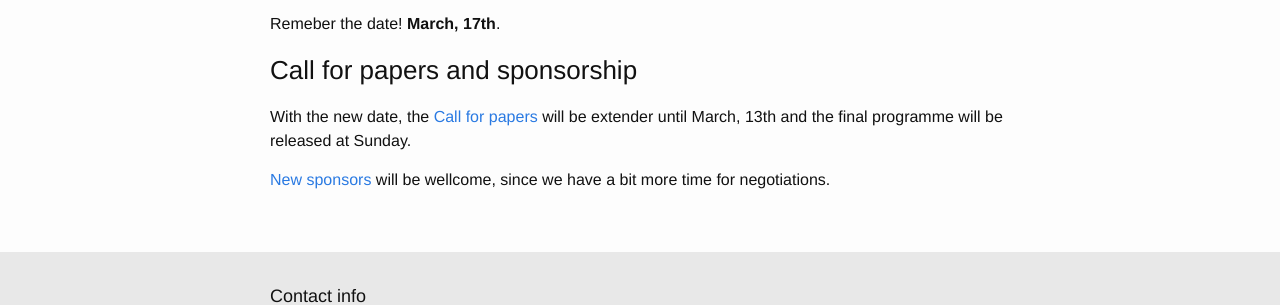
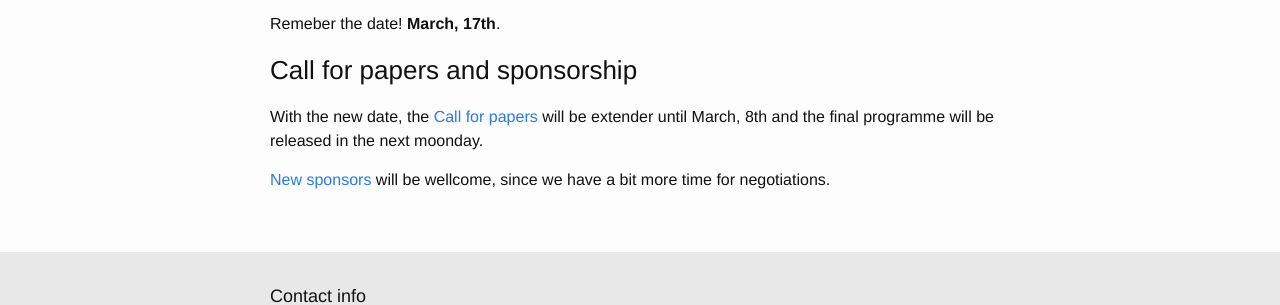
Before and after one commit to codebeers/codebeers.github.io, a Jekyll site: the page built from _posts/2015-02-27-reschedule.md, in a window 1280 px wide. Shown: the part 526-831 px from the top of the page. Built offline with Jekyll 4.4.1, drawn with Linux system fonts in a browser that asks for light colours; nearby versions of some CDN libraries.

Commit message:
Set call for papers last date to March, 8th

```diff
--- a/_posts/2015-02-27-reschedule.md
+++ b/_posts/2015-02-27-reschedule.md
@@ -37,7 +37,8 @@ Remeber the date! **March, 17th**.
 ### Call for papers and sponsorship
 
 With the new date, the [Call for papers][call-papers] will be extender
-until March, 13th and the final programme will be released at Sunday.
+until March, 8th and the final programme will be released in the next
+moonday.
 
 [New sponsors][sponsor] will be wellcome, since we have a bit more
 time for negotiations.
```
